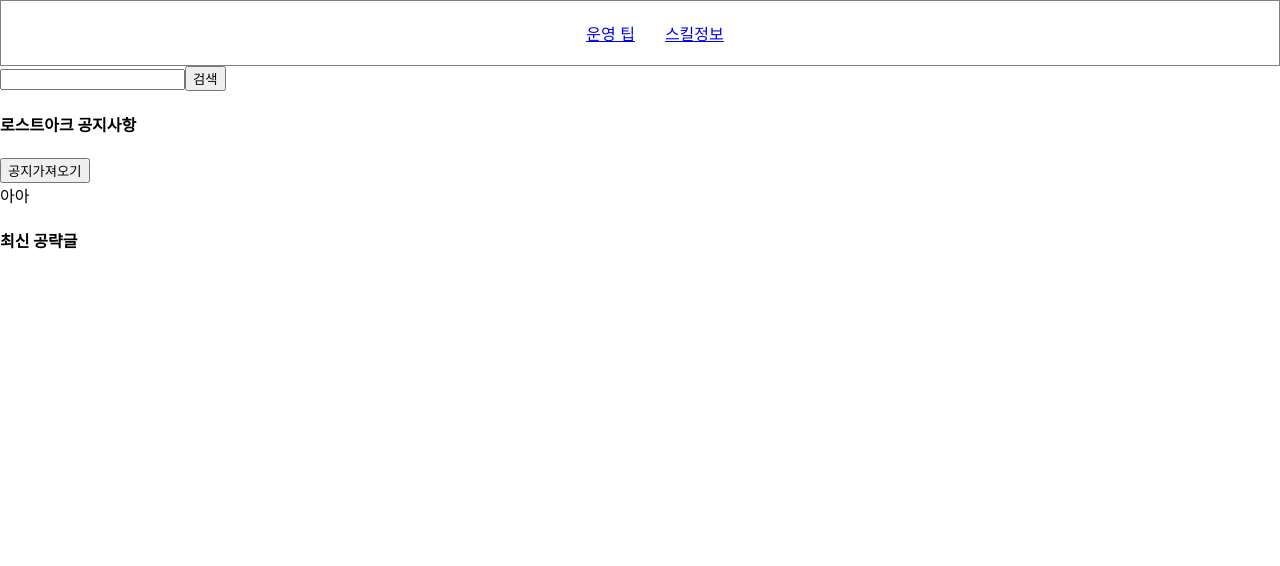
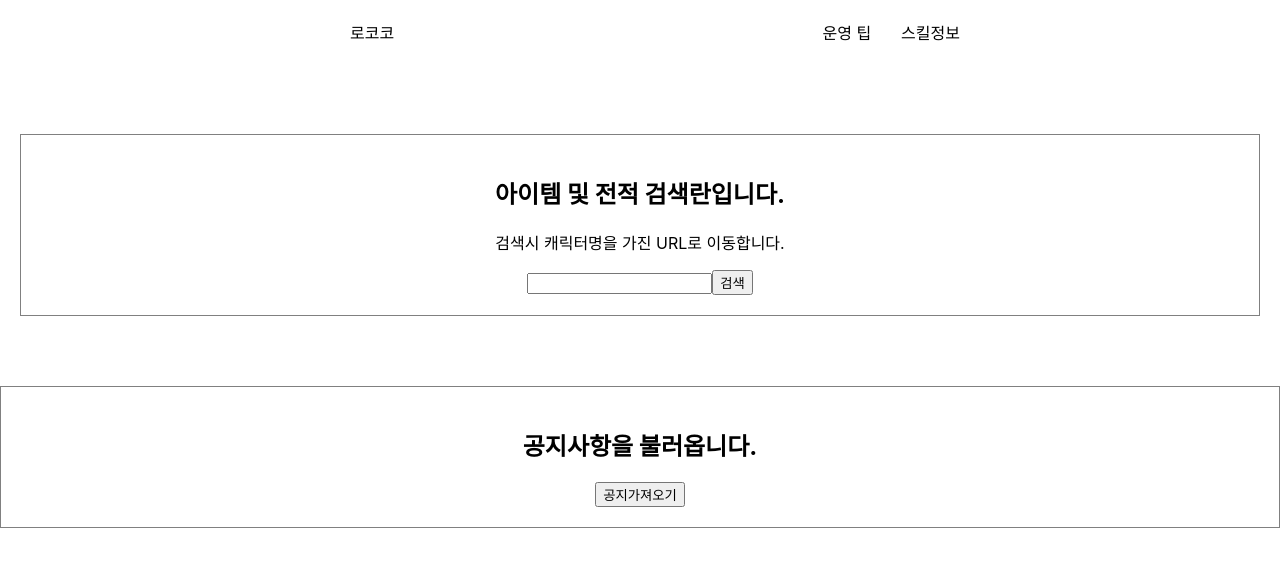
Before and after one commit to Dehkia/lococo, a React (Create React App) app: page / in a window 1280 px wide. Shown: the top 566 px of the page. Built offline with nearby package versions, Linux system fonts and the light colour scheme.

Commit message:
v1.0.1 -> url 이동구현 필요

```diff
--- a/package.json
+++ b/package.json
@@ -3,6 +3,10 @@
   "version": "0.1.0",
   "private": true,
   "dependencies": {
+    "@mantine/core": "^7.1.7",
+    "@mantine/ds": "^7.1.7",
+    "@mantine/hooks": "^7.1.7",
+    "@tabler/icons-react": "^2.40.0",
     "@testing-library/jest-dom": "^5.17.0",
     "@testing-library/react": "^13.4.0",
     "@testing-library/user-event": "^13.5.0",
--- a/src/App.css
+++ b/src/App.css
@@ -45,3 +45,11 @@ textarea {
   padding: 10px;
   cursor: pointer;
 }
+
+/* Notice */
+
+.Notice {
+  border: 1px solid gray;
+  text-align: center;
+  padding: 20px;
+}
--- a/src/App.js
+++ b/src/App.js
@@ -4,6 +4,7 @@ import "./App.css";
 import Edit from "./pages/Edit";
 import Home from "./pages/Home";
 import Tip from "./pages/Tip";
+import CharacterPage from "./pages/CharacterPage";
 
 function App() {
   const [data, setData] = useState([]);
@@ -46,6 +47,7 @@ function App() {
               <Edit onCreate={onCreate} onDelete={onDelete} editList={data} />
             }
           />
+          <Route path="/character/:name" element={<CharacterPage />} />
         </Routes>
       </BrowserRouter>
     </div>
--- a/src/common/Header.css
+++ b/src/common/Header.css
@@ -1,9 +1,16 @@
 .Header {
-  border: 1px solid gray;
-  text-align: center;
   padding: 20px;
 }
 
 .Header a {
   padding-left: 30px;
 }
+
+.navMain {
+  display: flex;
+  justify-content: space-between;
+}
+
+#navContainer {
+  margin: 0 300px;
+}
--- a/src/common/Header.js
+++ b/src/common/Header.js
@@ -6,8 +6,23 @@ const Header = () => {
     <header className="Header">
       <nav id="navContainer">
         <div className="navMain">
-          <Link to={"/tip"}>운영 팁</Link>
-          <Link to={"/skill"}>스킬정보</Link>
+          <Link to={"/"} style={{ textDecoration: "none", color: "inherit" }}>
+            로코코
+          </Link>
+          <div>
+            <Link
+              to={"/tip"}
+              style={{ textDecoration: "none", color: "inherit" }}
+            >
+              운영 팁
+            </Link>
+            <Link
+              to={"/skill"}
+              style={{ textDecoration: "none", color: "inherit" }}
+            >
+              스킬정보
+            </Link>
+          </div>
         </div>
       </nav>
     </header>
--- a/src/common/Input.css
+++ b/src/common/Input.css
@@ -0,0 +1,5 @@
+.InputContainer {
+  border: 1px solid gray;
+  text-align: center;
+  padding: 20px;
+}
--- a/src/common/Input.js
+++ b/src/common/Input.js
@@ -1,4 +1,5 @@
 import axios from "axios";
+import "./Input.css";
 import React, { useState } from "react";
 
 const API_KEY =
@@ -53,13 +54,19 @@ const Input = () => {
     } catch (error) {
       console.error("API 요청 중 오류 발생:", error);
     }
+
+    window.location.href = `/character/${characterName}`;
   };
 
   // <div dangerouslySetInnerHTML={{ __html: htmlMessage }}>       <<== HTML코드 문자열을 __HTML 속성에 넣어서 객체에 전달
   return (
-    <div>
-      <input onChange={onChange} value={characterName} />
-      <button onClick={getCharacter}>검색</button>
+    <div className="Input">
+      <div className="InputContainer">
+        <h2>아이템 및 전적 검색란입니다.</h2>
+        <p>검색시 캐릭터명을 가진 URL로 이동합니다.</p>
+        <input onChange={onChange} value={characterName} />
+        <button onClick={getCharacter}>검색</button>
+      </div>
       <div>
         {loaApiResponse && (
           <div>
--- /dev/null
+++ b/src/common/Notice.js
@@ -0,0 +1,41 @@
+import axios from "axios";
+import React, { useState } from "react";
+
+const API_KEY =
+  "bearer eyJ0eXAiOiJKV1QiLCJhbGciOiJSUzI1NiIsIng1dCI6IktYMk40TkRDSTJ5NTA5NWpjTWk5TllqY2lyZyIsImtpZCI6IktYMk40TkRDSTJ5NTA5NWpjTWk5TllqY2lyZyJ9.eyJpc3MiOiJodHRwczovL2x1ZHkuZ2FtZS5vbnN0b3ZlLmNvbSIsImF1ZCI6Imh0dHBzOi8vbHVkeS5nYW1lLm9uc3RvdmUuY29tL3Jlc291cmNlcyIsImNsaWVudF9pZCI6IjEwMDAwMDAwMDAzMjM3MzQifQ.cOxA0cajp7aTwULOwevlYQo83M33p4v6l2Q0HQDggo7PZ7LE0_njBcTWwN_8ss0aMdZ7GNmUbkV4c2c60WQECCZwKmd-c8kmUa108DYANuRVGQ81recNKUZYBLgMVbLWmUyWTWWpW5HuM4ekEk0YI1B6-OHhPEYgxOjteAGwOP2bSK2w2tuiby4KWZyCmWzvMpbVun36psuIWNXKvNkzwIz8uUEa8wOwV8Av5-iXWn_3OXhm6Qzly--DTZu4REftxL9sp4_7RwZ_7dX7NXleB-YlvV9BEqlX17w52LegDz_iRRUmd2BFwoVAOs76Y864xfh0NtruCT4yB9wfz5z2Qw";
+
+const Notice = () => {
+  const [notice, setNotice] = useState({});
+
+  const getNotice = async () => {
+    try {
+      // api 서버에 요청 보내기
+      const response = await axios.get(
+        `https://developer-lostark.game.onstove.com/news/notices?type=%EA%B3%B5%EC%A7%80`,
+        {
+          headers: {
+            accept: "application/json",
+            authorization: API_KEY,
+          },
+        }
+      );
+
+      // 응답 데이터를 상태에 저장
+      setNotice(response.data);
+      console.log(response.data[0]);
+    } catch (error) {
+      console.error("API 요청 중 오류 발생:", error);
+    }
+  };
+
+  return (
+    <div className="Notice">
+      <h2>공지사항을 불러옵니다.</h2>
+      <div>
+        <button onClick={getNotice}>공지가져오기</button>
+      </div>
+    </div>
+  );
+};
+
+export default Notice;
--- /dev/null
+++ b/src/pages/CharacterPage.js
@@ -0,0 +1,15 @@
+const CharacterPage = () => {
+  return (
+    <div>
+      <h2>캐릭터페이지입니다.</h2>
+    </div>
+  );
+};
+
+export default CharacterPage;
+
+/**
+ * Input 입력값 받기
+ * 받은 입력값으로 API 호출 후 데이터 받기
+ * 받은 데이터 html 출력하기
+ */
--- a/src/pages/Edit.js
+++ b/src/pages/Edit.js
@@ -1,5 +1,6 @@
 import { useRef, useState } from "react";
 import EditList from "./EditList";
+import Header from "../common/Header";
 
 const Edit = ({ onCreate, onDelete, editList }) => {
   // 작성자, 본문 -> 서로 완전히 동일한 형태의 상태를 가짐
@@ -49,6 +50,7 @@ const Edit = ({ onCreate, onDelete, editList }) => {
 
   return (
     <div className="Edit">
+      <Header />
       <h2>운영 팁</h2>
       {/* author form */}
       <div>
--- a/src/pages/Home.js
+++ b/src/pages/Home.js
@@ -1,54 +1,13 @@
-import axios from "axios";
-import React, { useState } from "react";
 import Input from "../common/Input";
 import Header from "../common/Header";
-
-const API_KEY =
-  "bearer eyJ0eXAiOiJKV1QiLCJhbGciOiJSUzI1NiIsIng1dCI6IktYMk40TkRDSTJ5NTA5NWpjTWk5TllqY2lyZyIsImtpZCI6IktYMk40TkRDSTJ5NTA5NWpjTWk5TllqY2lyZyJ9.eyJpc3MiOiJodHRwczovL2x1ZHkuZ2FtZS5vbnN0b3ZlLmNvbSIsImF1ZCI6Imh0dHBzOi8vbHVkeS5nYW1lLm9uc3RvdmUuY29tL3Jlc291cmNlcyIsImNsaWVudF9pZCI6IjEwMDAwMDAwMDAzMjM3MzQifQ.cOxA0cajp7aTwULOwevlYQo83M33p4v6l2Q0HQDggo7PZ7LE0_njBcTWwN_8ss0aMdZ7GNmUbkV4c2c60WQECCZwKmd-c8kmUa108DYANuRVGQ81recNKUZYBLgMVbLWmUyWTWWpW5HuM4ekEk0YI1B6-OHhPEYgxOjteAGwOP2bSK2w2tuiby4KWZyCmWzvMpbVun36psuIWNXKvNkzwIz8uUEa8wOwV8Av5-iXWn_3OXhm6Qzly--DTZu4REftxL9sp4_7RwZ_7dX7NXleB-YlvV9BEqlX17w52LegDz_iRRUmd2BFwoVAOs76Y864xfh0NtruCT4yB9wfz5z2Qw";
+import Notice from "../common/Notice";
 
 const Home = () => {
-  const [notice, setNotice] = useState({});
-
-  const getNotice = async () => {
-    try {
-      // api 서버에 요청 보내기
-      const response = await axios.get(
-        `https://developer-lostark.game.onstove.com/news/notices?type=%EA%B3%B5%EC%A7%80`,
-        {
-          headers: {
-            accept: "application/json",
-            authorization: API_KEY,
-          },
-        }
-      );
-
-      // 응답 데이터를 상태에 저장
-      setNotice(response.data);
-      console.log(response.data);
-    } catch (error) {
-      console.error("API 요청 중 오류 발생:", error);
-    }
-  };
-
   return (
     <div className="Home">
       <Header />
-      <div>
-        <Input />
-      </div>
-      <div>
-        <div className="notice loaNotice">
-          <h4>로스트아크 공지사항</h4>
-          <div>
-            <button onClick={getNotice}>공지가져오기</button>
-            <div>아아</div>
-          </div>
-        </div>
-        <div className="notice newPost">
-          <h4>최신 공략글</h4>
-          <div></div>
-        </div>
-      </div>
+      <Input />
+      <Notice />
     </div>
   );
 };
```
Also changed, not shown: 1 other file (tests, documents, lock files or other folders).
